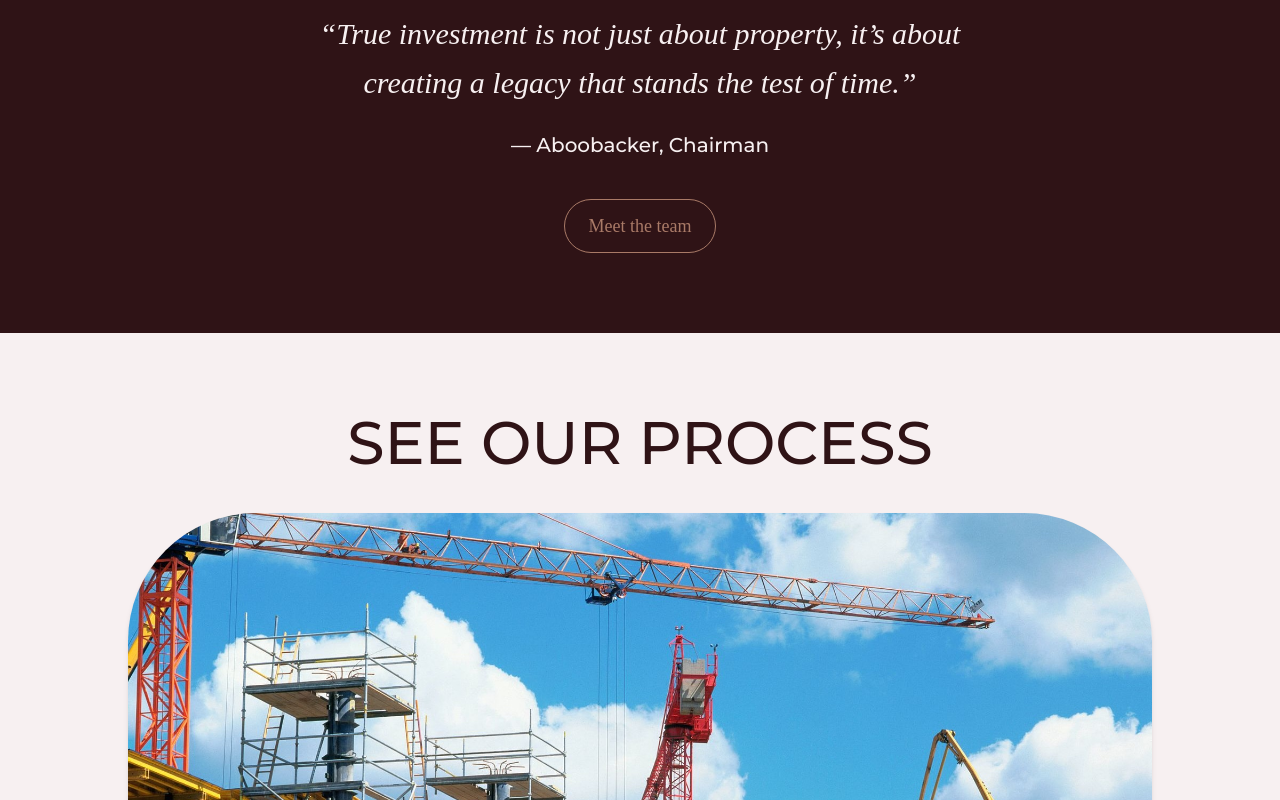
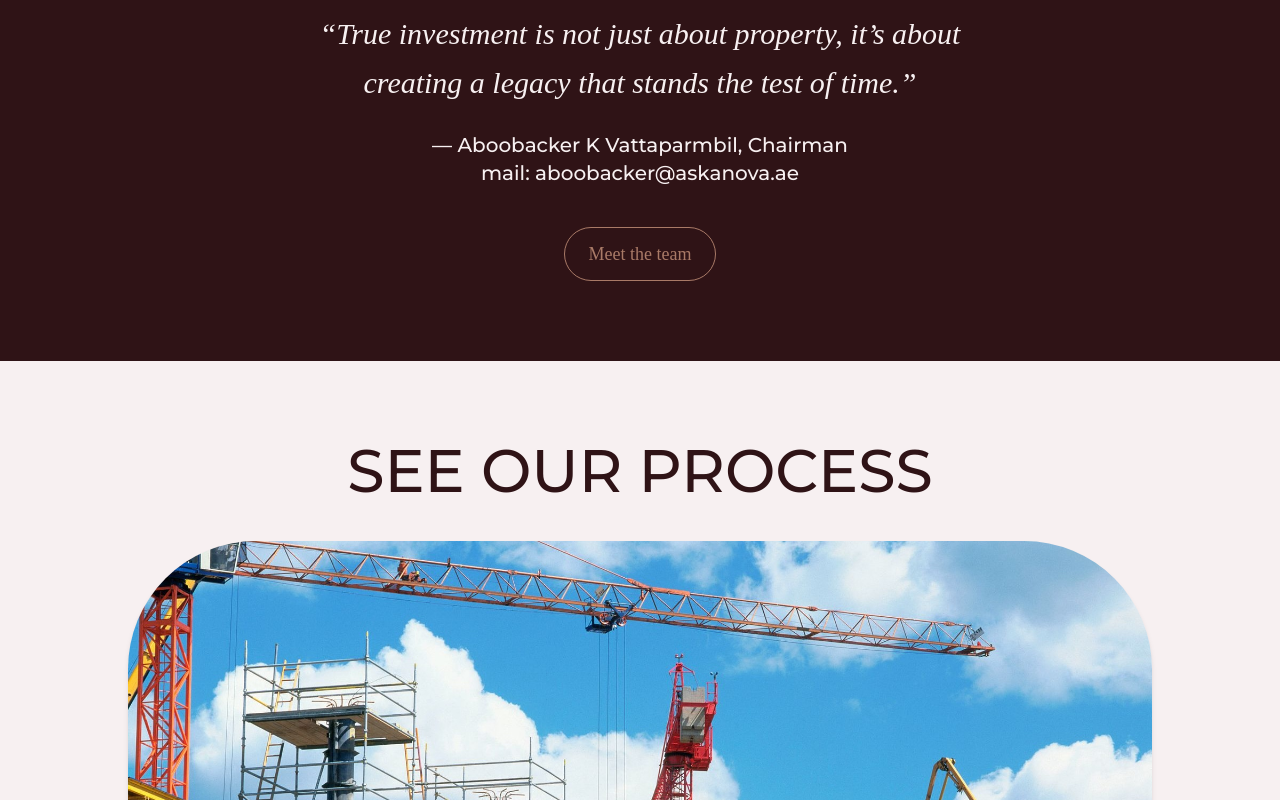
Before and after one commit to shamilshiraz/askanova, a React (Vite) app: page / in a window 1280 px wide. Shown: the part 3360-4160 px from the top of the page. Built offline with nearby package versions, Linux system fonts and the light colour scheme; a web font is replaced by a local one.

Commit message:
first commit

```diff
--- a/src/components/Footer.jsx
+++ b/src/components/Footer.jsx
@@ -102,7 +102,7 @@ function Footer() {
         <div>
           <h3 className="text-sm mb-3 uppercase tracking-wide">Address</h3>
           <p className="text-sm leading-relaxed">
-            City avenue building, <br />
+            City avenue building 108, <br />
              Deira,<br />
             Dubai <br />
           </p>
--- a/src/components/TeamLanding.jsx
+++ b/src/components/TeamLanding.jsx
@@ -22,7 +22,8 @@ function ExpertsSection() {
           legacy that stands the test of time.”
         </p>
         <div className="mt-6 mb-10">
-          <p className="font-[biondi] text-xl">— Aboobacker, Chairman</p>
+          <p className="font-[biondi] text-xl">— Aboobacker K Vattaparmbil, Chairman</p>
+                    <p className="font-[biondi] text-xl">mail: aboobacker@askanova.ae</p>
         </div>
 
         {/* CTA Button */}
```
